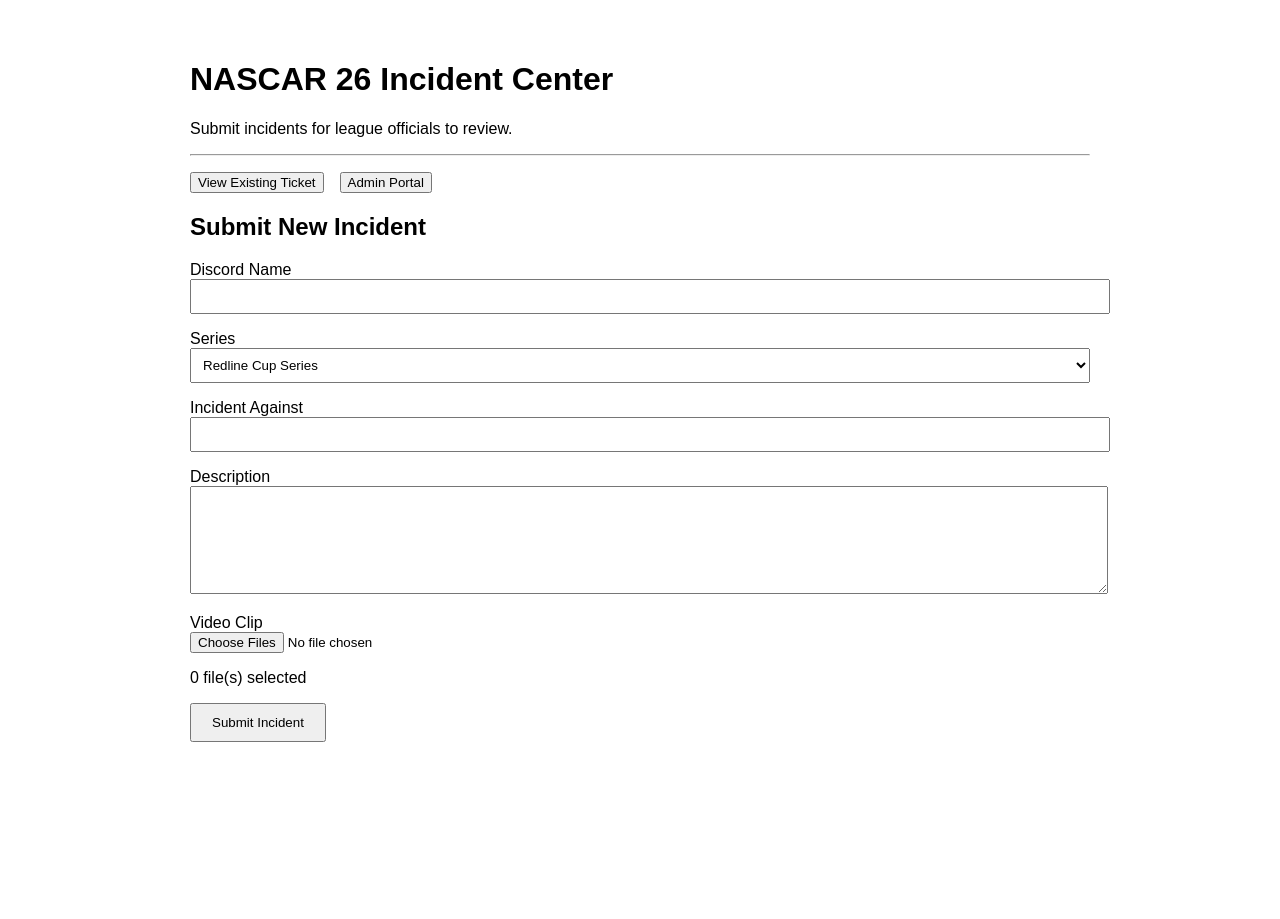
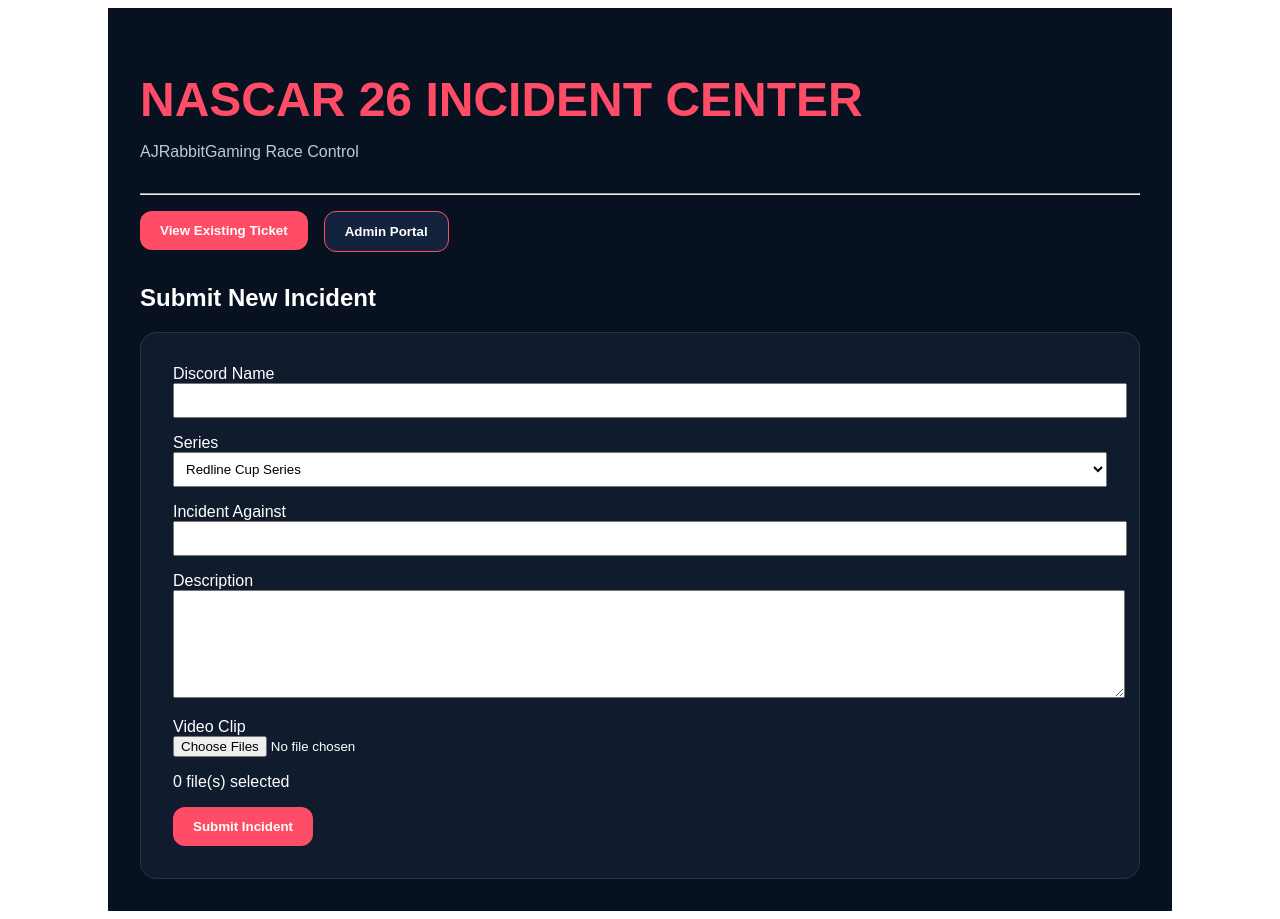
Before and after one commit to msucomets3/nascar26-incident-center, a Next.js app: page / in a window 1280 px wide. Before the commit the page ends 800 px from the top, so only its background shows below. Built offline with nearby package versions, Linux system fonts and the light colour scheme; no server answers.

Commit message:
Homepage redesign

```diff
--- a/app/page.tsx
+++ b/app/page.tsx
@@ -68,16 +68,32 @@ alert(
   return (
    <main
   style={{
-        maxWidth: "900px",
+    maxWidth: "1000px",
     margin: "0 auto",
     padding: "2rem",
     fontFamily: "Arial, sans-serif",
+    background: "#08111f",
+    color: "white",
+    minHeight: "100vh",
   }}
 >
-      <h1>NASCAR 26 Incident Center</h1>
+      <h1
+  style={{
+    color: "#ff4d67",
+    fontSize: "3rem",
+    marginBottom: "0.5rem",
+  }}
+>
+  NASCAR 26 INCIDENT CENTER
+</h1>
 
-      <p>
-        Submit incidents for league officials to review.
+     <p
+  style={{
+    color: "#c0c8d4",
+    marginBottom: "2rem",
+  }}
+>
+  AJRabbitGaming Race Control
 </p>
 
       <hr />
@@ -86,17 +102,40 @@ alert(
     display: "flex",
     gap: "1rem",
     marginTop: "1rem",
-    marginBottom: "1rem",
+    marginBottom: "2rem",
+    flexWrap: "wrap",
   }}
 >
   <a href="/tickets">
-    <button>
+  <button
+    type="button"
+    style={{
+      background: "#ff4d67",
+      color: "white",
+      border: "none",
+      borderRadius: "12px",
+      padding: "12px 20px",
+      cursor: "pointer",
+      fontWeight: "bold",
+    }}
+  >
     View Existing Ticket
   </button>
 </a>
 
   <a href="/admin-login">
-    <button>
+  <button
+    type="button"
+    style={{
+      background: "#13233d",
+      color: "white",
+      border: "1px solid #ff4d67",
+      borderRadius: "12px",
+      padding: "12px 20px",
+      cursor: "pointer",
+      fontWeight: "bold",
+    }}
+  >
     Admin Portal
   </button>
 </a>
@@ -104,7 +143,15 @@ alert(
 
       <h2>Submit New Incident</h2>
 
-      <form onSubmit={submitTicket}>
+      <form
+  onSubmit={submitTicket}
+  style={{
+    background: "#101b2e",
+    padding: "2rem",
+    borderRadius: "16px",
+    border: "1px solid #24344f",
+  }}
+>
         <div style={{ marginBottom: "1rem" }}>
           <label>Discord Name</label>
           <br />
@@ -198,8 +245,13 @@ alert(
         <button
           type="submit"
           style={{
-            padding: "10px 20px",
+  background: "#ff4d67",
+  color: "white",
+  border: "none",
+  borderRadius: "12px",
+  padding: "12px 20px",
   cursor: "pointer",
+  fontWeight: "bold",
 }}
         >
           Submit Incident
```
Lines whose indentation alone changed are shown as unchanged.
